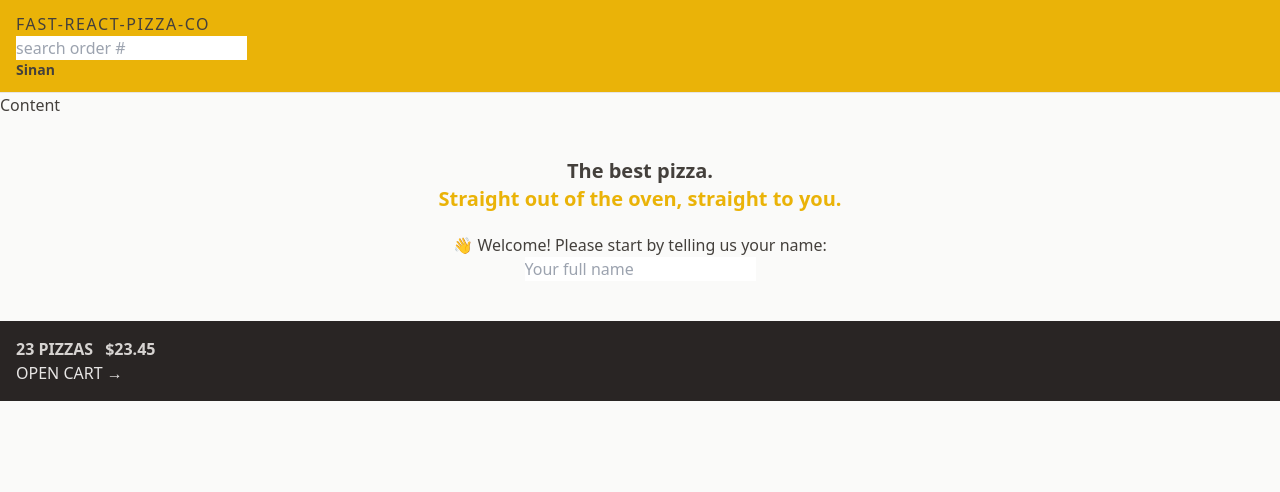
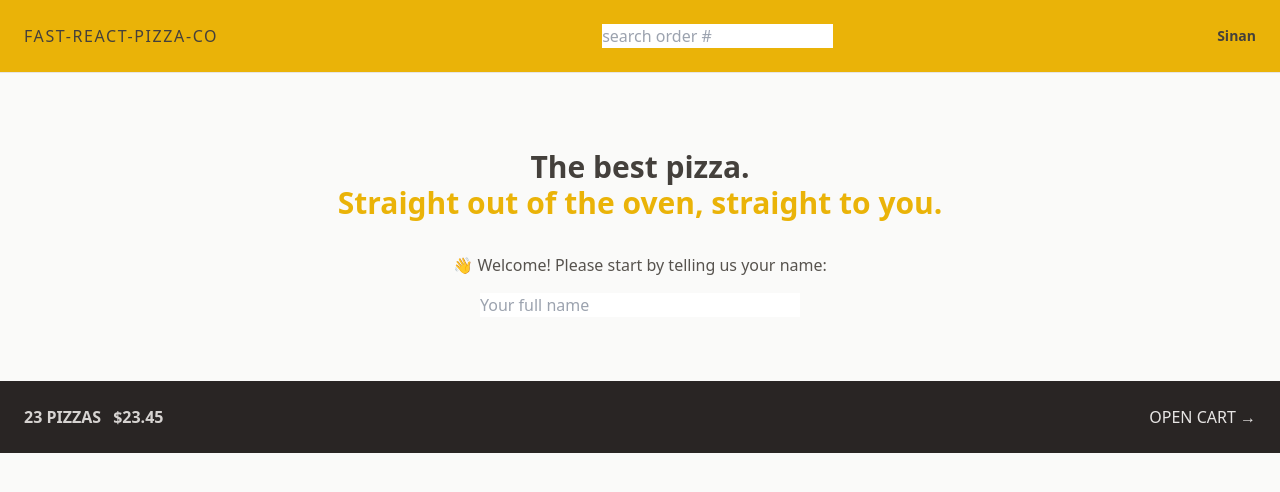
Before and after one commit to Sinan-exe/Fast-React-Pizza, a React (Vite) app: page / in a window 1280 px wide. Shown: the top 492 px of the page. Built offline with nearby package versions, Linux system fonts and the light colour scheme.

Commit message:
working with styles for the layout

```diff
--- a/src/features/cart/CartOverview.jsx
+++ b/src/features/cart/CartOverview.jsx
@@ -2,7 +2,7 @@
 
 function CartOverview() {
   return (
-    <div className="bg-stone-800 p-4 uppercase text-stone-200">
+    <div className="flex items-center justify-between bg-stone-800 p-4 text-sm uppercase text-stone-200 sm:p-6 md:text-base">
       <p className="space-x-3 font-semibold text-stone-300">
         <span>23 pizzas</span>
         <span>$23.45</span>
--- a/src/features/user/CreateUser.jsx
+++ b/src/features/user/CreateUser.jsx
@@ -1,7 +1,7 @@
-import { useState } from 'react';
+import { useState } from "react";
 
 function CreateUser() {
-  const [username, setUsername] = useState('');
+  const [username, setUsername] = useState("");
 
   function handleSubmit(e) {
     e.preventDefault();
@@ -9,16 +9,19 @@
 
   return (
     <form onSubmit={handleSubmit}>
-      <p>👋 Welcome! Please start by telling us your name:</p>
+      <p className="mb-4 text-sm text-stone-600 md:text-base">
+        👋 Welcome! Please start by telling us your name:
+      </p>
 
       <input
         type="text"
         placeholder="Your full name"
+        className="w-80"
         value={username}
         onChange={(e) => setUsername(e.target.value)}
       />
 
-      {username !== '' && (
+      {username !== "" && (
         <div>
           <button>Start ordering</button>
         </div>
--- a/src/features/user/Username.jsx
+++ b/src/features/user/Username.jsx
@@ -1,5 +1,5 @@
 function Username() {
-  return <div className="text-sm font-semibold">Sinan</div>;
+  return <div className="hidden text-sm font-semibold sm:block">Sinan</div>;
 }
 
 export default Username;
--- a/src/ui/AppLayout.jsx
+++ b/src/ui/AppLayout.jsx
@@ -13,7 +13,6 @@
       <Header />
 
       <main>
-        <h1>Content</h1>
         <Outlet />
       </main>
 
--- a/src/ui/Header.jsx
+++ b/src/ui/Header.jsx
@@ -4,7 +4,7 @@
 
 function Header() {
   return (
-    <header className="border-b border-stone-200 bg-yellow-500 px-4 py-3">
+    <header className="flex items-center justify-between border-b border-stone-200 bg-yellow-500 px-4 py-3 sm:p-6">
       <Link to="/" className="uppercase tracking-widest">
         Fast-React-Pizza-Co
       </Link>
--- a/src/ui/Home.jsx
+++ b/src/ui/Home.jsx
@@ -2,8 +2,8 @@
 
 function Home() {
   return (
-    <div className="my-10 text-center">
-      <h1 className="mb-5 text-xl font-semibold">
+    <div className="my-10 text-center sm:my-16">
+      <h1 className="mb-5 p-3 text-xl font-semibold md:text-3xl">
         The best pizza.
         <br />
         <span className="text-yellow-500">
```
